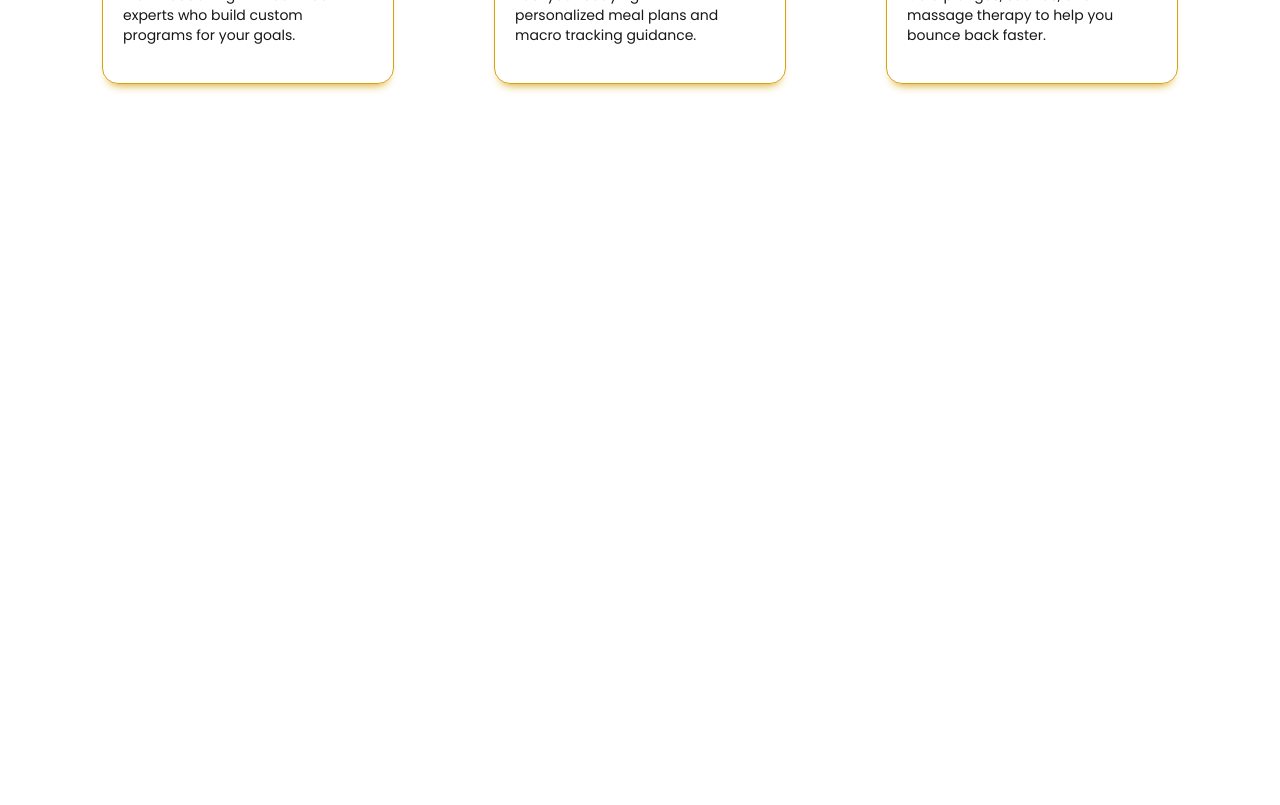
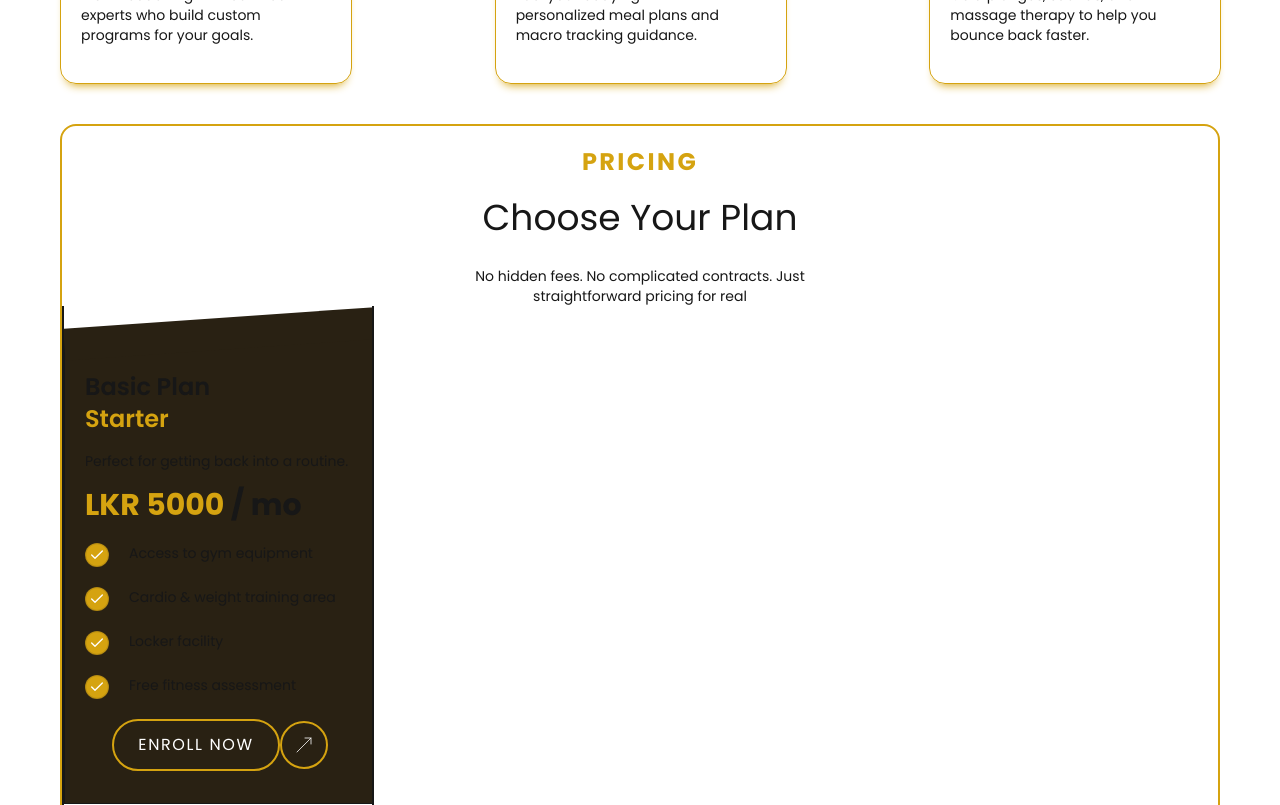
Before and after one commit to Navodi99/gym-website-nextjs, a Next.js app: page / in a window 1280 px wide. Shown: the part 1780-2585 px from the top of the page. Before the commit the page ends 2064 px from the top, so only its background shows below. Built offline with nearby package versions, Linux system fonts and the light colour scheme.

Commit message:
create custom pricing card

```diff
--- /dev/null
+++ b/src/app/(components)/reusables/cards/CustomPricingCard.jsx
@@ -0,0 +1,51 @@
+import { Check } from "lucide-react";
+import React from "react";
+import CustomButton from "../buttons/CustomButton";
+
+const CustomPricingCard = () => {
+  return (
+    <div className="relative w-78 h-[calc(fit-content+40px)] py-8 border-x-2 border-(--foreground) overflow-y-hidden">
+      <div className="absolute w-78 h-8 bg-(--secondary-color) top-3 -rotate-4" />
+      <div className="bg-(--secondary-color) border border-(--foreground) w-78 h-fit px-5 py-8 ">
+        <p className="text-2xl font-semibold ">Basic Plan</p>
+        <p className="text-2xl font-semibold text-(--primary-color)">Starter</p>
+        <p className="text-sm my-4">Perfect for getting back into a routine.</p>
+        <p className="text-3xl font-bold">
+          <span className="text-(--primary-color)">LKR 5000</span> / mo
+        </p>
+
+        <div className="flex items-start flex-col gap-5 mt-5">
+          <div className="flex items-start gap-5">
+            <div className="flex items-center justify-center w-6 h-6 rounded-full bg-[radial-gradient(circle,var(--primary-color)_60%,var(--secondary-color)_100%)]">
+              <Check className="w-4 h-4 text-(--background)" />
+            </div>
+            <p className="text-sm">Access to gym equipment</p>
+          </div>
+          <div className="flex items-start gap-5">
+            <div className="flex items-center justify-center w-6 h-6 rounded-full bg-[radial-gradient(circle,var(--primary-color)_60%,var(--secondary-color)_100%)]">
+              <Check className="w-4 h-4 text-(--background)" />
+            </div>
+            <p className="text-sm">Cardio & weight training area</p>
+          </div>
+          <div className="flex items-start gap-5">
+            <div className="flex items-center justify-center w-6 h-6 rounded-full bg-[radial-gradient(circle,var(--primary-color)_60%,var(--secondary-color)_100%)]">
+              <Check className="w-4 h-4 text-(--background)" />
+            </div>
+            <p className="text-sm">Locker facility</p>
+          </div>
+          <div className="flex items-start gap-5">
+            <div className="flex items-center justify-center w-6 h-6 rounded-full bg-[radial-gradient(circle,var(--primary-color)_60%,var(--secondary-color)_100%)]">
+              <Check className="w-4 h-4 text-(--background)" />
+            </div>
+            <p className="text-sm">Free fitness assessment</p>
+          </div>
+        </div>
+        <div className="mt-5 flex items-center justify-center">
+          <CustomButton>Enroll Now</CustomButton>
+        </div>
+      </div>
+    </div>
+  );
+};
+
+export default CustomPricingCard;
--- a/src/app/(components)/sections/pricing/PricingSection.jsx
+++ b/src/app/(components)/sections/pricing/PricingSection.jsx
@@ -0,0 +1,63 @@
+import { Check } from "lucide-react";
+import React from "react";
+import CustomButton from "../../reusables/buttons/CustomButton";
+import CustomPricingCard from "../../reusables/cards/CustomPricingCard";
+
+const PricingSection = () => {
+  return (
+    <div className="pb-50 border-2 border-(--primary-color) rounded-2xl mt-5">
+      <div className="mt-5">
+        <p className="uppercase tracking-widest font-bold text-2xl text-(--primary-color) text-center mt-5">
+          Pricing
+        </p>
+        <p className="text-4xl text-center mt-5">Choose Your Plan</p>
+        <p className="text-sm text-center px-98 mt-7">
+          No hidden fees. No complicated contracts. Just straightforward pricing
+          for real
+        </p>
+      </div>
+      <div>
+        {/* <div className="bg-(--secondary-color) border border-(--foreground) w-78 h-fit px-5 py-4">
+
+                <p className="text-2xl font-semibold ">Basic Plan</p>
+                <p className="text-2xl font-semibold text-(--primary-color)">Starter</p>
+                <p className="text-sm my-4">Perfect for getting back into a routine.</p>
+                <p className="text-3xl font-bold"><span className="text-(--primary-color)">LKR 5000</span> / mo</p>
+
+            <div className="flex items-start flex-col gap-5 mt-5">
+                <div className="flex items-start gap-5">
+                <div className="flex items-center justify-center w-6 h-6 rounded-full bg-[radial-gradient(circle,var(--primary-color)_60%,var(--secondary-color)_100%)]">
+                    <Check className="w-4 h-4 text-(--background)" />
+                </div>
+                <p className="text-sm">Access to gym equipment</p>
+                </div>
+                <div className="flex items-start gap-5">
+                <div className="flex items-center justify-center w-6 h-6 rounded-full bg-[radial-gradient(circle,var(--primary-color)_60%,var(--secondary-color)_100%)]">
+                    <Check className="w-4 h-4 text-(--background)" />
+                </div>
+                <p className="text-sm">Cardio & weight training area</p>
+                </div>
+                <div className="flex items-start gap-5">
+                <div className="flex items-center justify-center w-6 h-6 rounded-full bg-[radial-gradient(circle,var(--primary-color)_60%,var(--secondary-color)_100%)]">
+                    <Check className="w-4 h-4 text-(--background)" />
+                </div>
+                <p className="text-sm">Locker facility</p>
+                </div>
+                <div className="flex items-start gap-5">
+                <div className="flex items-center justify-center w-6 h-6 rounded-full bg-[radial-gradient(circle,var(--primary-color)_60%,var(--secondary-color)_100%)]">
+                    <Check className="w-4 h-4 text-(--background)" />
+                </div>
+                <p className="text-sm">Free fitness assessment</p>
+                </div>
+            </div>
+            <div className="mt-5 flex items-center justify-center">
+                <CustomButton>Enroll Now</CustomButton>
+            </div>
+        </div> */}
+        <CustomPricingCard/>
+      </div>
+    </div>
+  );
+};
+
+export default PricingSection;
--- a/src/app/(components)/sections/servicePart/ServiceSection.jsx
+++ b/src/app/(components)/sections/servicePart/ServiceSection.jsx
@@ -44,7 +44,7 @@ const ServiceSection = () => {
   ];
 
   return (
-    <div className="pb-50 flex items-center flex-col">
+    <div className=" flex items-center flex-col">
         <div className="mt-5">
             <p className="uppercase tracking-widest font-bold text-2xl text-(--primary-color) text-center mt-5">
             Services
@@ -56,7 +56,7 @@ const ServiceSection = () => {
             </p>
         </div>
 
-        <div className="grid grid-cols-3 gap-x-25 gap-y-4">
+        <div className="grid grid-cols-3 gap-x-36 gap-y-4">
             {serviceSectionData.map((item, index) => (
             <CustomServiceCard key={index} cardData={item} />
             ))}
--- a/src/app/page.jsx
+++ b/src/app/page.jsx
@@ -4,6 +4,7 @@ import Navigation from "./(components)/sections/navigation/Navigation";
 import HeroSection from "./(components)/sections/hero/HeroSection";
 import AboutUsSection from "./(components)/sections/about/AboutUsSection";
 import ServiceSection from "./(components)/sections/servicePart/ServiceSection";
+import PricingSection from "./(components)/sections/pricing/PricingSection";
 
 export default function Home() {
   return (
@@ -12,6 +13,7 @@ export default function Home() {
   <HeroSection/>
   <AboutUsSection/>
   <ServiceSection/>
+  <PricingSection/>
   </div>
   );
 }
```
